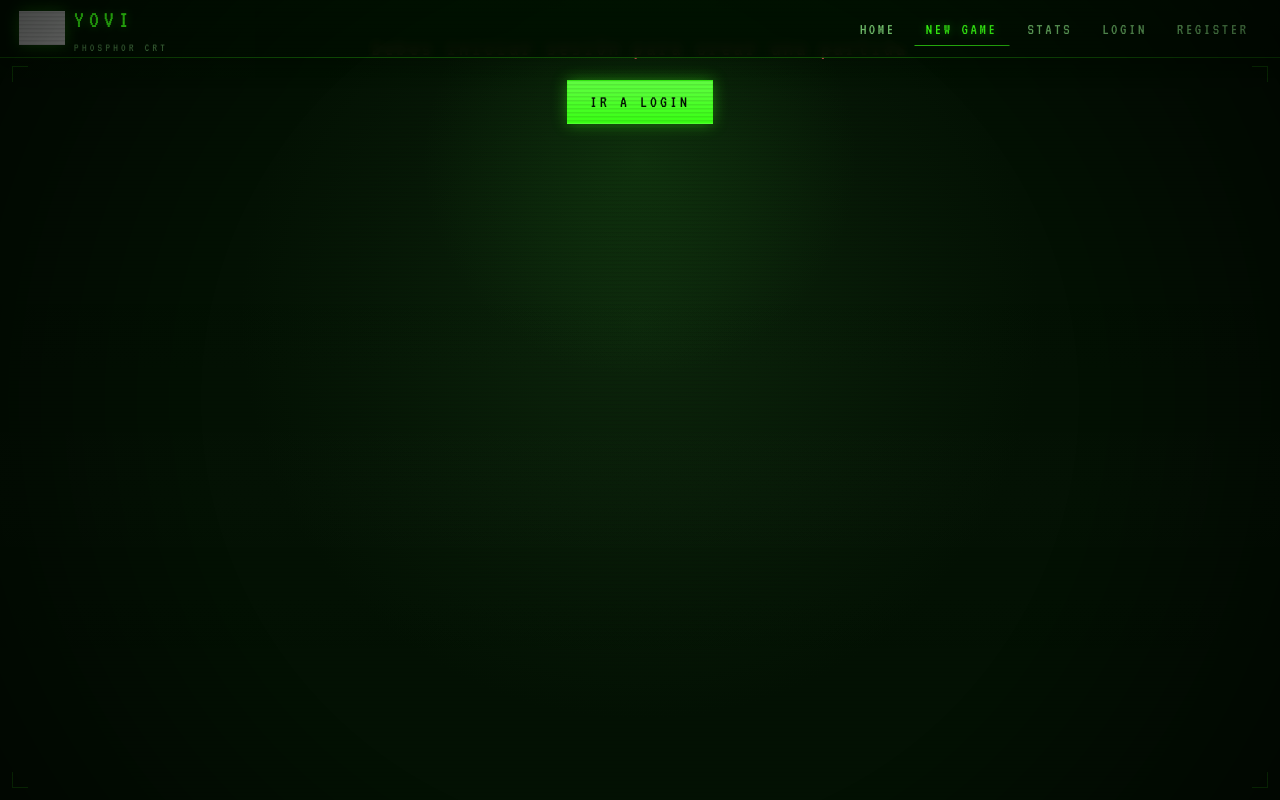
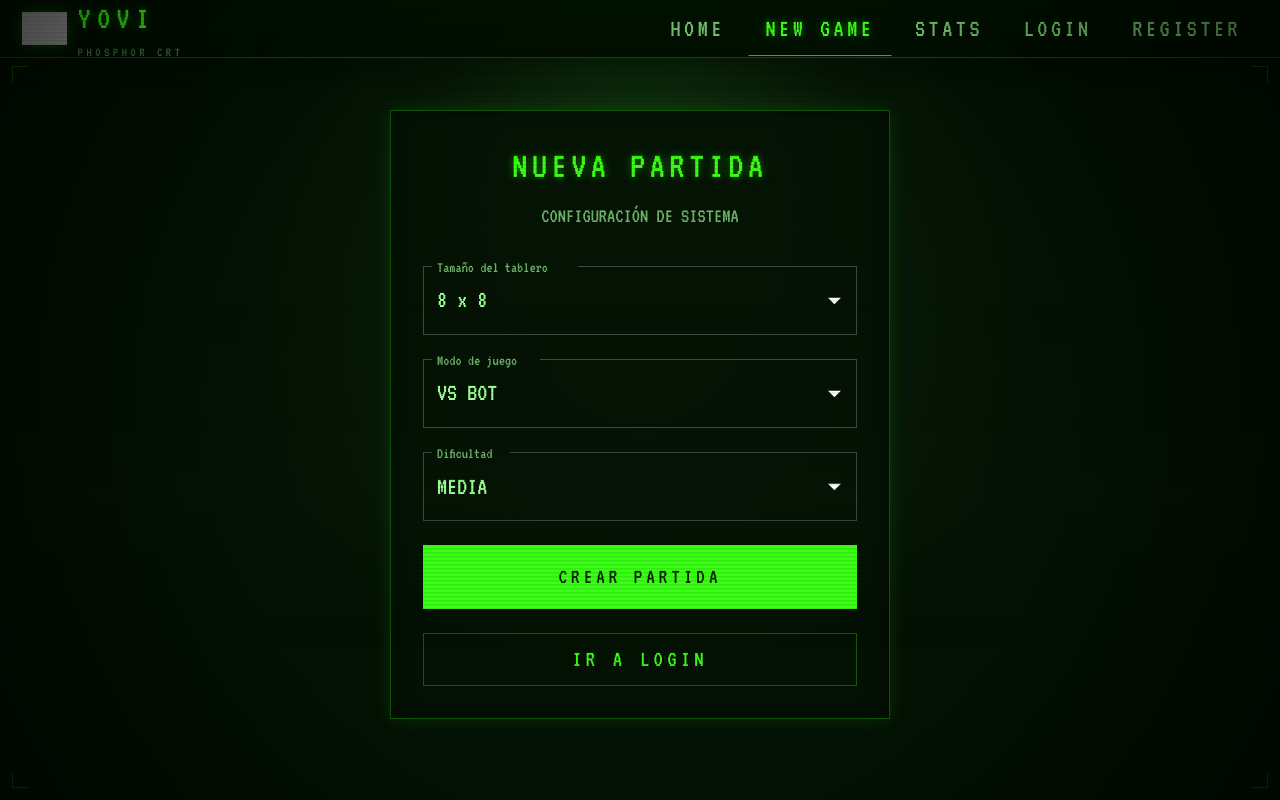
Before and after one commit to Arquisoft/yovi_es1c, a React app in the folder webapp/: page /create-match in a window 1280 px wide. Built offline with nearby package versions, Linux system fonts and the light colour scheme; no server answers; grey boxes are pictures that could not be loaded; the HTML template or start-up script is replaced by a standard one.

Commit message:
Trabajando en la mejora gráfica (aumentado tamaños de letras + colores + layout de tablero)

```diff
--- a/webapp/src/app/theme/phosphorTheme.ts
+++ b/webapp/src/app/theme/phosphorTheme.ts
@@ -20,10 +20,16 @@ export const phosphorTheme = createTheme({
   },
   typography: {
     fontFamily: "'VT323', 'Courier New', monospace",
+    fontSize: 16,
     h1: { fontWeight: 400, letterSpacing: '0.12em' },
     h2: { fontWeight: 400, letterSpacing: '0.12em' },
     h3: { fontWeight: 400, letterSpacing: '0.12em' },
-    h4: { fontWeight: 400, letterSpacing: '0.12em' },
+    h4: {
+      fontWeight: 400,
+      letterSpacing: '0.12em',
+      fontSize: '2.1rem',
+      '@media (max-width:600px)': { fontSize: '1.6rem' }
+    },
     h5: { fontWeight: 400, letterSpacing: '0.12em' },
     h6: { fontWeight: 400, letterSpacing: '0.12em' },
     button: { fontWeight: 400, letterSpacing: '0.18em' },
@@ -34,20 +40,63 @@ export const phosphorTheme = createTheme({
       styleOverrides: {
         ':root': {
           colorScheme: 'dark',
-        },
-        '*, *::before, *::after': {
-          boxSizing: 'border-box',
+          fontSize: '18px',
+          '@media (max-width:600px)': { fontSize: '15px' },
         },
         body: {
           margin: 0,
           minWidth: '320px',
-          minHeight: '100vh',
           backgroundColor: '#031103',
           color: '#9dff95',
           fontFamily: "'VT323', 'Courier New', monospace",
         },
-        '#root': {
-          minHeight: '100vh',
+      },
+    },
+    MuiButton: {
+      styleOverrides: {
+        root: {
+          borderRadius: 0,
+          textTransform: 'uppercase',
+          fontSize: '1.3rem',
+          '@media (max-width:600px)': {
+            fontSize: '1rem',
+            paddingInline: '1rem',
+          },
+          letterSpacing: '0.18em',
+          border: '1px solid rgba(57, 255, 20, 0.38)',
+        },
+      },
+    },
+    MuiTextField: {
+      styleOverrides: {
+        root: {
+          '& .MuiInputBase-root': {
+            fontSize: '1.4rem',
+            '@media (max-width:600px)': { fontSize: '1.1rem' },
+            borderRadius: 0,
+            background: 'rgba(5, 18, 5, 0.86)',
+          },
+          '& .MuiInputLabel-root': {
+            fontSize: '1.1rem',
+            '@media (max-width:600px)': { fontSize: '0.9rem' },
+          }
+        },
+      },
+    },
+    MuiSelect: {
+      styleOverrides: {
+        root: {
+          fontSize: '1.4rem',
+          '@media (max-width:600px)': { fontSize: '1.1rem' },
+        },
+      },
+    },
+    MuiMenuItem: {
+      styleOverrides: {
+        root: {
+          fontSize: '1.4rem',
+          '@media (max-width:600px)': { fontSize: '1.1rem' },
+          backgroundColor: '#071607',
         },
       },
     },
@@ -61,140 +110,11 @@ export const phosphorTheme = createTheme({
         },
       },
     },
-    MuiButton: {
-      styleOverrides: {
-        root: {
-          borderRadius: 0,
-          textTransform: 'uppercase',
-          fontFamily: "'VT323', 'Courier New', monospace",
-          fontSize: '1.08rem',
-          letterSpacing: '0.18em',
-          border: '1px solid rgba(57, 255, 20, 0.38)',
-          paddingInline: '1.4rem',
-        },
-        contained: {
-          background: 'linear-gradient(180deg, #61ff42 0%, #39ff14 100%)',
-          color: '#031103',
-          boxShadow: '0 0 15px rgba(57, 255, 20, 0.42)',
-        },
-        outlined: {
-          color: '#9dff95',
-          borderColor: 'rgba(57, 255, 20, 0.45)',
-          background: 'rgba(6, 22, 6, 0.75)',
-        },
-      },
-    },
-    MuiTextField: {
-      styleOverrides: {
-        root: {
-          '& .MuiInputBase-root': {
-            fontFamily: "'VT323', 'Courier New', monospace",
-            fontSize: '1.12rem',
-            borderRadius: 0,
-            color: '#9dff95',
-            background: 'rgba(5, 18, 5, 0.86)',
-          },
-          '& .MuiOutlinedInput-notchedOutline': {
-            borderColor: 'rgba(57, 255, 20, 0.3)',
-          },
-          '& .MuiInputBase-root:hover .MuiOutlinedInput-notchedOutline': {
-            borderColor: 'rgba(57, 255, 20, 0.55)',
-          },
-          '& .Mui-focused .MuiOutlinedInput-notchedOutline': {
-            borderColor: '#39ff14',
-            boxShadow: '0 0 12px rgba(57, 255, 20, 0.18)',
-          },
-          '& .MuiInputLabel-root': {
-            color: 'rgba(157, 255, 149, 0.62)',
-            fontFamily: "'VT323', 'Courier New', monospace",
-            letterSpacing: '0.08em',
-          },
-          '& .MuiInputLabel-root.Mui-focused': {
-            color: '#9dff95',
-          },
-          '& .MuiFormHelperText-root': {
-            fontFamily: "'VT323', 'Courier New', monospace",
-            letterSpacing: '0.05em',
-            color: 'rgba(157, 255, 149, 0.56)',
-          },
-        },
-      },
-    },
     MuiAlert: {
       styleOverrides: {
         root: {
           borderRadius: 0,
-          fontFamily: "'VT323', 'Courier New', monospace",
-          letterSpacing: '0.08em',
           border: '1px solid',
-        },
-        standardError: {
-          background: 'rgba(92, 10, 10, 0.38)',
-          color: '#ff8f8f',
-          borderColor: 'rgba(255, 95, 95, 0.7)',
-        },
-        standardSuccess: {
-          background: 'rgba(16, 54, 16, 0.48)',
-          color: '#9dff95',
-          borderColor: 'rgba(57, 255, 20, 0.58)',
-        },
-      },
-    },
-    MuiFormControl: {
-      styleOverrides: {
-        root: {
-          '& .MuiOutlinedInput-root': {
-            borderRadius: 0,
-            fontFamily: "'VT323', 'Courier New', monospace",
-            background: 'rgba(5, 18, 5, 0.86)',
-            color: '#9dff95',
-          },
-          '& .MuiOutlinedInput-notchedOutline': {
-            borderColor: 'rgba(57, 255, 20, 0.3)',
-          },
-          '& .MuiOutlinedInput-root:hover .MuiOutlinedInput-notchedOutline': {
-            borderColor: 'rgba(57, 255, 20, 0.55)',
-          },
-          '& .MuiOutlinedInput-root.Mui-focused .MuiOutlinedInput-notchedOutline': {
-            borderColor: '#39ff14',
-          },
-        },
-      },
-    },
-    MuiSelect: {
-      styleOverrides: {
-        root: {
-          fontFamily: "'VT323', 'Courier New', monospace",
-          fontSize: '1.12rem',
-          letterSpacing: '0.08em',
-          color: '#9dff95',
-        },
-        icon: {
-          color: '#9dff95',
-        },
-      },
-    },
-    MuiMenuItem: {
-      styleOverrides: {
-        root: {
-          fontFamily: "'VT323', 'Courier New', monospace",
-          fontSize: '1.12rem',
-          letterSpacing: '0.08em',
-          backgroundColor: '#071607',
-          color: '#9dff95',
-          '&:hover': {
-            backgroundColor: 'rgba(57, 255, 20, 0.12)',
-          },
-          '&.Mui-selected': {
-            backgroundColor: 'rgba(57, 255, 20, 0.2)',
-          },
-        },
-      },
-    },
-    MuiCircularProgress: {
-      styleOverrides: {
-        root: {
-          color: '#39ff14',
         },
       },
     },
--- a/webapp/src/components/layout/Nav.module.css
+++ b/webapp/src/components/layout/Nav.module.css
@@ -49,7 +49,7 @@
 }
 
 .brandTitle {
-  font-size: 1.55rem;
+  font-size: 1.8rem;
   letter-spacing: 0.2em;
   color: #39ff14;
   text-shadow: 0 0 10px rgba(57, 255, 20, 0.4);
@@ -83,13 +83,13 @@
   display: inline-flex;
   align-items: center;
   min-height: 34px;
-  padding: 0.3rem 0.7rem;
+  padding: 0.4rem 0.9rem;
   border: 1px solid transparent;
   color: rgba(157, 255, 149, 0.74);
   text-decoration: none;
   text-transform: uppercase;
-  letter-spacing: 0.16em;
-  font-size: 1rem;
+  letter-spacing: 0.14em;
+  font-size: 1.4rem;
   transition: color 0.18s ease, border-color 0.18s ease, text-shadow 0.18s ease, background 0.18s ease;
 }
 
@@ -110,6 +110,7 @@
   border-color: rgba(57, 255, 20, 0.18);
   color: rgba(157, 255, 149, 0.54);
   cursor: default;
+  font-size: 1.4rem;
 }
 
 .username:hover {
@@ -136,7 +137,8 @@
 @media (max-width: 860px) {
   .nav {
     height: auto;
-    padding: 0.8rem 1rem;
+    gap: 0.5rem;
+    padding: 0 0.5rem;
     align-items: flex-start;
     flex-direction: column;
   }
@@ -145,4 +147,18 @@
     width: 100%;
     justify-content: flex-start;
   }
+
+  .link {
+    font-size: 1.1rem;
+    padding: 0.3rem 0.5rem;
+    letter-spacing: 0.05em;
+  }
+
+  .brandTitle {
+    font-size: 1.3rem;
+  }
+
+  .brandVersion {
+    display: none;
+  }
 }
--- a/webapp/src/features/game/ui/css/GameUI.module.css
+++ b/webapp/src/features/game/ui/css/GameUI.module.css
@@ -1,29 +1,68 @@
 .container {
-  position: absolute;
-  top: 58px;
-  left: 0;
-  right: 0;
+  position: relative;
   min-height: calc(100vh - 58px);
   display: flex;
   justify-content: center;
   align-items: center;
   padding: 18px;
-  overflow: auto;
-  background:
-    radial-gradient(circle at 50% 15%, rgba(57, 255, 20, 0.16), transparent 22%),
-    linear-gradient(180deg, rgba(3, 16, 3, 0.95) 0%, rgba(1, 10, 1, 0.96) 100%);
+  overflow: hidden;
+  /* Fondo negro puro para que resalte la rejilla */
+  background-color: #000500;
+}
+
+/* LA REJILLA (GRID) */
+.container::before {
+  content: "";
+  position: absolute;
+  width: 200%; /* Más ancho para cubrir la perspectiva */
+  height: 100%;
+  top: 0;
+  left: -50%;
+  background-image:
+          linear-gradient(rgba(57, 255, 20, 0.15) 1px, transparent 1px),
+          linear-gradient(90deg, rgba(57, 255, 20, 0.15) 1px, transparent 1px);
+  background-size: 50px 50px;
+
+  /* Efecto de perspectiva */
+  transform: perspective(500px) rotateX(60deg);
+  transform-origin: center top;
+
+  /* Animación de movimiento infinito */
+  animation: gridMove 100s linear infinite;
+  z-index: 1;
+}
+
+@keyframes gridMove {
+  from { background-position: 0 0; }
+  to { background-position: 0 100%; }
+}
+
+/* DEGRADADO PARA QUE SE PIERDA EN EL HORIZONTE */
+.container::after {
+  content: "";
+  position: absolute;
+  top: 0;
+  left: 0;
+  width: 100%;
+  height: 100%;
+  background: linear-gradient(
+          to bottom,
+          #000500 0%,
+          transparent 20%,
+          transparent 80%,
+          #000500 100%
+  );
+  z-index: 2;
+  pointer-events: none;
 }
 
 .mainBox {
-  display: flex;
-  flex-direction: column;
-  width: 100%;
-  max-width: 1180px;
-  min-height: calc(100vh - 140px);
-  background: linear-gradient(180deg, rgba(8, 24, 8, 0.92) 0%, rgba(3, 15, 3, 0.96) 100%);
-  border: 1px solid rgba(57, 255, 20, 0.22);
-  box-shadow: 0 0 28px rgba(57, 255, 20, 0.14), inset 0 0 24px rgba(0, 0, 0, 0.45);
-  overflow: hidden;
+  position: relative;
+  z-index: 10; /* Por encima de la rejilla */
+  background: rgba(2, 12, 2, 0.9) !important;
+  backdrop-filter: blur(8px); /* Esto hace que la rejilla se vea borrosa detrás del tablero */
+  border: 1px solid rgba(57, 255, 20, 0.4);
+  box-shadow: 0 0 50px rgba(0, 0, 0, 1), 0 0 20px rgba(57, 255, 20, 0.1);
 }
 
 .sidebar {
--- a/webapp/src/features/game/ui/tsx/CreateMatchPage.tsx
+++ b/webapp/src/features/game/ui/tsx/CreateMatchPage.tsx
@@ -10,6 +10,7 @@ import {
     Button,
     Stack,
     Box,
+    Alert, // Importamos Alert
 } from "@mui/material";
 import { useAuth } from "../../../auth";
 import { fetchWithAuth } from "../../../../shared/api/fetchWithAuth";
@@ -27,7 +28,7 @@ export default function CreateMatchPage() {
 
     const handleCreateMatch = async () => {
         if (!token) {
-            setError("Debes iniciar sesión para crear una partida");
+            setError("ACCESO DENEGADO: Debes iniciar sesión para crear una partida");
             return;
         }
 
@@ -64,32 +65,19 @@ export default function CreateMatchPage() {
         }
     };
 
-    if (!token) {
-        return (
-            <Box sx={{ textAlign: "center", mt: 4 }}>
-                <Typography variant="h5" color="error">
-                    Debes iniciar sesión para crear una partida
-                </Typography>
-                <Button variant="contained" onClick={() => navigate("/login")} sx={{ mt: 2 }}>
-                    Ir a Login
-                </Button>
-            </Box>
-        );
-    }
-
     return (
         <Box
             sx={{
-                position: "absolute",
-                top: 70,
-                left: 0,
-                right: 0,
-                minHeight: "calc(100vh - 70px)",
                 display: "flex",
                 justifyContent: "center",
-                alignItems: "center",
-                p: 2,
+                alignItems: "flex-start", // Alineado arriba para que el padding funcione mejor
+                minHeight: "100vh",
+                // Padding superior para compensar el Nav (70px del Nav + 40px de espacio)
+                pt: "110px",
+                pb: 4,
+                px: 2,
                 overflow: "auto",
+                boxSizing: "border-box"
             }}
         >
             <Paper
@@ -97,7 +85,6 @@ export default function CreateMatchPage() {
                     width: "100%",
                     maxWidth: 500,
                     padding: 4,
-                    margin: "0 auto",
                 }}
             >
                 <Box textAlign="center" mb={4}>
@@ -106,17 +93,26 @@ export default function CreateMatchPage() {
                         color="primary"
                         sx={{ mb: 1, textShadow: "0 0 8px rgba(57, 255, 20, 0.45)" }}
                     >
-                        Crear nueva partida
+                        NUEVA PARTIDA
                     </Typography>
                     <Typography variant="subtitle1" color="text.secondary">
-                        Configura tu partida y empieza a jugar
+                        CONFIGURACIÓN DE SISTEMA
                     </Typography>
                 </Box>
 
+                {/* ALERT DE ERROR QUE NO SE COME EL NAV */}
                 {error && (
-                    <Typography color="error" sx={{ mb: 2, textAlign: "center" }}>
+                    <Alert
+                        severity="error"
+                        onClose={() => setError(null)}
+                        sx={{
+                            mb: 3,
+                            fontSize: '1.1rem',
+                            border: '1px solid #ff5f5f',
+                        }}
+                    >
                         {error}
-                    </Typography>
+                    </Alert>
                 )}
 
                 <Stack spacing={3}>
@@ -144,8 +140,8 @@ export default function CreateMatchPage() {
                             label="Modo de juego"
                             onChange={(e) => setMode(e.target.value as GameMode)}
                         >
-                            <MenuItem value="BOT">VS Bot</MenuItem>
-                            <MenuItem value="LOCAL_2P">2 Jugadores</MenuItem>
+                            <MenuItem value="BOT">VS BOT</MenuItem>
+                            <MenuItem value="LOCAL_2P">2 JUGADORES (LOCAL)</MenuItem>
                         </Select>
                     </FormControl>
 
@@ -159,10 +155,10 @@ export default function CreateMatchPage() {
                                 label="Dificultad"
                                 onChange={(e) => setDifficulty(e.target.value as BotDifficulty)}
                             >
-                                <MenuItem value="easy">Fácil</MenuItem>
-                                <MenuItem value="medium">Media</MenuItem>
-                                <MenuItem value="hard">Difícil</MenuItem>
-                                <MenuItem value="expert">Imposible</MenuItem>
+                                <MenuItem value="easy">FÁCIL</MenuItem>
+                                <MenuItem value="medium">MEDIA</MenuItem>
+                                <MenuItem value="hard">DIFÍCIL</MenuItem>
+                                <MenuItem value="expert">IMPOSIBLE</MenuItem>
                             </Select>
                         </FormControl>
                     )}
@@ -171,10 +167,25 @@ export default function CreateMatchPage() {
                         variant="contained"
                         onClick={handleCreateMatch}
                         disabled={loading}
-                        sx={{ mt: 2 }}
+                        size="large"
+                        sx={{
+                            mt: 2,
+                            py: 1.5,
+                            fontSize: '1.2rem'
+                        }}
                     >
-                        {loading ? "Creando partida..." : "Crear partida"}
+                        {loading ? "INICIALIZANDO..." : "CREAR PARTIDA"}
                     </Button>
+
+                    {!token && (
+                        <Button
+                            variant="outlined"
+                            onClick={() => navigate("/login")}
+                            sx={{ borderColor: 'rgba(57, 255, 20, 0.3)' }}
+                        >
+                            IR A LOGIN
+                        </Button>
+                    )}
                 </Stack>
             </Paper>
         </Box>
--- a/webapp/src/features/game/ui/tsx/GameUI.tsx
+++ b/webapp/src/features/game/ui/tsx/GameUI.tsx
@@ -133,7 +133,7 @@ export default function GameUI() {
 
                     {loading && <Paper sx={{ p: 2, my: 1, width: { xs: "100%", md: "80%" }, textAlign: "center" }}>Bot pensando...</Paper>}
 
-                    <Paper sx={{ mt: 3, padding: { xs: "8px", sm: "12px", md: "16px" }, display: "inline-flex", justifyContent: "center", alignItems: "center", width: "fit-content", maxWidth: "100%", overflow: "visible" }}>
+                    <Paper sx={{ mt: 3, padding: "10px", display: "flex", justifyContent: "center", alignItems: "center", width: "100%", maxWidth: "900px", overflow: "hidden" }}>
                         <Board layout={gameState.layout} size={gameState.size} onCellClick={actions.handleCellClick} currentPlayer={gameState.turn} />
                     </Paper>
 
```
Also changed, not shown: webapp/src/features/game/ui/css/Board.module.css (+16 -24 lines), webapp/src/features/game/ui/tsx/Board.tsx (+24 -10 lines).
